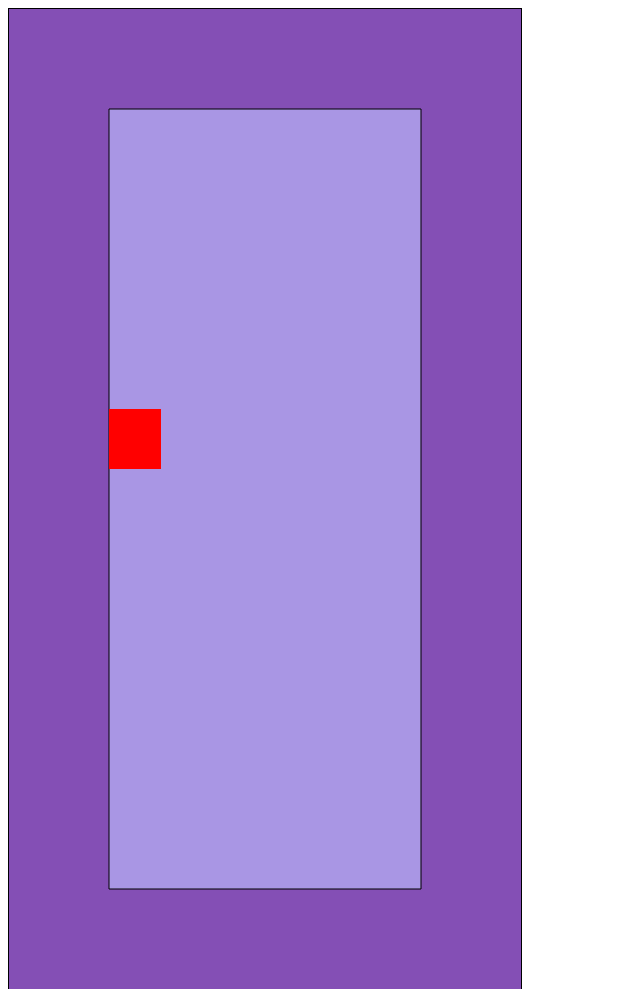
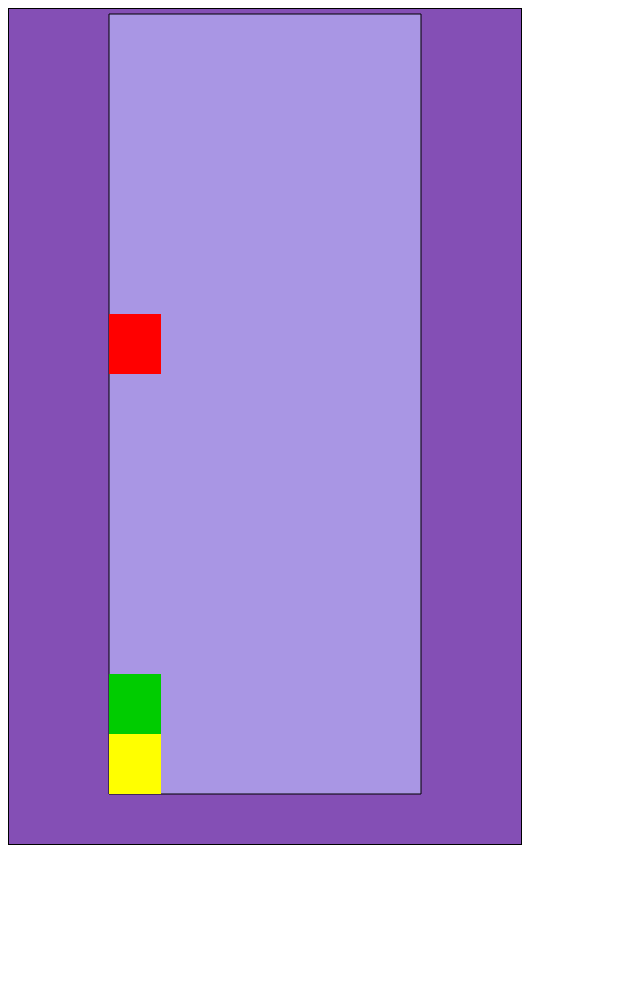
Before and after one commit to JenRobertson/fallingBlocks, a plain HTML site: page index.html in a window 1280 px wide. Shown: the top 989 px of the page, without its empty margins (0-640 px from the left). After the commit the page ends 853 px from the top, so only its background shows below. Drawn offline with Linux system fonts and the light colour scheme.

Commit message:
blocks begin to stack

```diff
--- a/index.html
+++ b/index.html
@@ -29,5 +29,5 @@
 
 <script src="src/code.js"></script>
 <script src="src/generateBlocks.js"></script>
-
+<script src="src/drawBlocks.js"></script>
 </html>
--- a/src/code.js
+++ b/src/code.js
@@ -5,9 +5,9 @@ const BLOCK_HEIGHT = 60;
 
 const BOARD_WIDTH = BLOCKS_PER_ROW * BLOCK_WIDTH;
 const BOARD_HEIGHT = BLOCKS_PER_COLUMN * BLOCK_HEIGHT;
-const BOARD_MARGIN_TOP = 100;
+const BOARD_MARGIN_TOP = 5;
 const BOARD_MARGIN_LEFT = 100;
-const BOARD_MARGIN_BOTTOM = 100;
+const BOARD_MARGIN_BOTTOM = 50;
 const BOARD_MARGIN_RIGHT = 100;
 const BOARD_COLOR = '#a996e4';
 
@@ -26,32 +26,40 @@ window.onload = function () {
 
 	ctx = c.getContext("2d");
 
+	blockLayout = generateBlocksArray();
+	console.log(blockLayout);
+
+
 	fallingBlock = {
 		x: 0,
 		y: 0,
-		type: 1
+		type: 1,
+		column: 0,
+		row: 0,
+		destinationY: BLOCK_HEIGHT * (BLOCKS_PER_COLUMN - 1)
 	}
 
 	document.onkeydown = function(e) {
 	    switch (e.keyCode) {
 	        case 37:
 	            //left
-	            if(fallingBlock.x >= BLOCK_WIDTH){
-
+	            if(fallingBlock.column > 0){
 	            	fallingBlock.x-=BLOCK_WIDTH;
+	            	fallingBlock.column--;
 	        	}
 	            break;
 	        case 39:
 	            //right
-	            if(fallingBlock.x < BOARD_WIDTH - BLOCK_WIDTH){
+	            if(fallingBlock.column < BLOCKS_PER_ROW -1){
 	            	fallingBlock.x+=BLOCK_WIDTH;
+	            	fallingBlock.column++;
 	            }
 	            break;
 	        case 32:
 	            //SPACE
 	            currentBlockFallSpeed = BLOCK_FALL_SPEED_FAST;
 	            break;
-	       }
+	    }
 	};
 
 	document.onkeyup = function(e) {
@@ -69,17 +77,24 @@ window.onload = function () {
 
 function frame(){
 	ctx.clearRect(0, 0, c.width, c.height);
+
 	drawBoardArea();
 
-	fallingBlock.y+= currentBlockFallSpeed;
+	// console.log(fallingBlock);
+
+	fallingBlock.destinationY = getAvailableSpace(fallingBlock.column).y;
+
+	if(fallingBlock.y < fallingBlock.destinationY){//its falling
+		fallingBlock.y+= currentBlockFallSpeed;
+	}
+	else{//its at destination
+
+	}
+
 	drawBlock(fallingBlock);
+	drawBlocks();
 
 	window.requestAnimationFrame(frame);
-}
-
-
-const block= {
-	x: 5
 }
 
 function drawBoardArea(){
@@ -90,11 +105,11 @@ function drawBoardArea(){
 	ctx.fillStyle='#000000';
 }
 
-function drawBlock(block){
-	ctx.beginPath();
-	ctx.fillStyle='#FF0000';
-	ctx.fillRect(BOARD_MARGIN_TOP + block.x,BOARD_MARGIN_TOP + block.y ,BLOCK_WIDTH,BLOCK_HEIGHT);
-	// ctx.rect(BOARD_MARGIN_TOP + block.x,BOARD_MARGIN_TOP + block.y ,BLOCK_WIDTH,BLOCK_HEIGHT);
-	// ctx.stroke();
-	// ctx.fillStyle='#000000';
+function getAvailableSpace(column){
+	for (row = 0; row < BLOCKS_PER_COLUMN; row++) {
+		if(blockLayout[column][row].type > 0){
+			return blockLayout[column][row - 1];
+		}
+	}
+	return {y: BOARD_HEIGHT - BLOCK_HEIGHT};
 }
--- /dev/null
+++ b/src/drawBlocks.js
@@ -0,0 +1,32 @@
+function drawBlock(block){
+	ctx.beginPath();
+
+	switch (block.type) {
+        case 1:
+            ctx.fillStyle='#FF0000';
+            break;
+       	case 2:
+            ctx.fillStyle='#ffff00';
+            break;
+        case 3:
+            ctx.fillStyle='#00cc00';
+            break;
+        case 4:
+            ctx.fillStyle='#0099ff';
+            break;
+    }
+	ctx.fillRect(BOARD_MARGIN_LEFT + block.x,BOARD_MARGIN_TOP + block.y ,BLOCK_WIDTH,BLOCK_HEIGHT);
+}
+
+function drawBlocks(){
+	for (column = 0; column < BLOCKS_PER_ROW; column++) {
+		for (row = 0; row < BLOCKS_PER_COLUMN; row++) {
+
+			var block = blockLayout[column][row];
+			if(block.type > 0){
+				drawBlock(block);
+			}
+
+		}
+	}
+}
--- a/src/generateBlocks.js
+++ b/src/generateBlocks.js
@@ -1,95 +1,24 @@
-// function generatePiecesArray(){
-// 	var blockLayout = new Array(BLOCKS_PER_COLUMN);//columns
+function generateBlocksArray(){
+	var blockLayout = new Array(BLOCKS_PER_COLUMN);//columns
 
-// 	for (column = 0; column < BLOCKS_PER_COLUMN; column++) {
-// 		blockLayout[column] = new Array(BLOCKS_PER_COLUMN);
+	for (column = 0; column < BLOCKS_PER_ROW; column++) {
+		blockLayout[column] = new Array(BLOCKS_PER_COLUMN);
 
-// 		for (row = 0; row < BLOCKS_PER_ROW; row++) {
-// 			blockLayout[column][row] = empty
-// 		}
-// 	}
-// 	return blockLayout;
-// }
+		for (row = 0; row < BLOCKS_PER_COLUMN; row++) {
+			var x = BLOCK_WIDTH * column;
+			var y = BLOCK_HEIGHT * row;
 
-// function getPiece(column, row){
-// 	var x = (PIECE_PADDING + WIDTH_AND_PADDING * column) + BOARD_MARGIN_LEFT;
-// 	var y = (PIECE_PADDING + WIDTH_AND_PADDING * row) + BOARD_MARGIN_TOP;
-// 	const pieces =
-// 	[
-// 		{
-// 			id: 1,
-// 			img: PIECE_IMAGES[0],
-// 			x,
-// 			y,
-// 			newY: y,
-// 			a: 1,
-// 			newA: 1,
-// 			broken: false
-// 		},
-// 		{
-// 			id: 2,
-// 			img: PIECE_IMAGES[1],
-// 			x,
-// 			y,
-// 			newY: y,
-// 			a: 1,
-// 			newA: 1,
-// 			broken: false
-// 		},
-// 		{
-// 			id: 3,
-// 			img: PIECE_IMAGES[2],
-// 			x,
-// 			y,
-// 			newY: y,
-// 			a: 1,
-// 			newA: 1,
-// 			broken: false
-// 		},
-// 		{
-// 			id: 4,
-// 			img: PIECE_IMAGES[3],
-// 			x,
-// 			y,
-// 			newY: y,
-// 			a: 1,
-// 			newA: 1,
-// 			broken: false
-// 		}
-// 	];
-// 	const rarePieces = [
-// 		{
-// 			id: 'row_gem',
-// 			img: PIECE_IMAGES[4],
-// 			x,
-// 			y,
-// 			newY: y,
-// 			a: 1,
-// 			newA: 1,
-// 			broken: false,
-// 			effect: powerUp1
-// 		},
-// 		{
-// 			id: 'bomb',
-// 			img: PIECE_IMAGES[5],
-// 			x,
-// 			y,
-// 			newY: y,
-// 			a: 1,
-// 			newA: 1,
-// 			broken: false,
-// 			effect: powerUpBomb
-// 		}
-// 	];
-
-// 	var rand1 = Math.floor((Math.random() * RARE_PIECE_ODDS) + 0);
-// 	if (rand1 == 1){
-// 		var rand2 = Math.floor((Math.random() * rarePieces.length) + 0);
-// 		return rarePieces[rand2];
-// 	}
-// 	else{
-// 		var rand3 = Math.floor((Math.random() * pieces.length) + 0);
-// 		return pieces[rand3];
-// 	}
-
-// }
+			blockLayout[column][row] = {
+				x,
+				y,
+				type: null,
+				column: column,
+				row: row,
+				destinationY: BLOCK_HEIGHT * (BLOCKS_PER_COLUMN - 1)
+			}
+		}
+	}
+	blockLayout[0][12].type = 2;
+	blockLayout[0][11].type = 3;
+	return blockLayout;
+}
```
